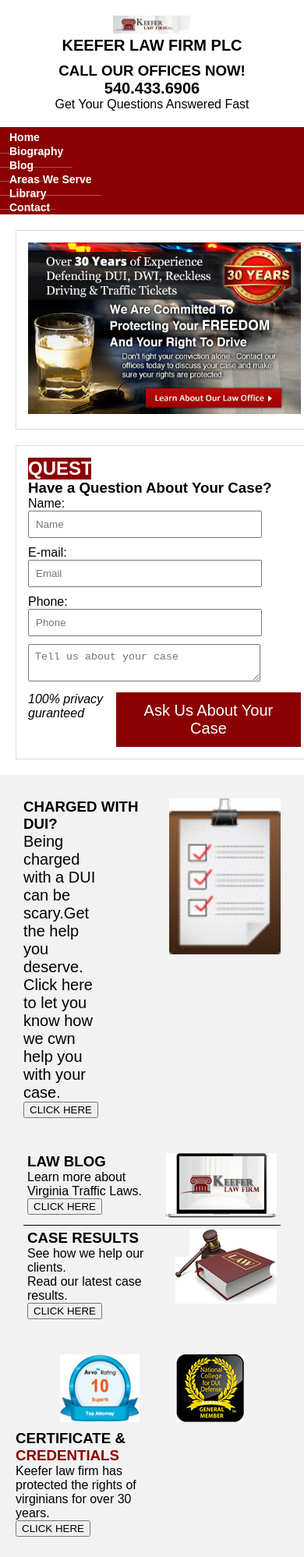
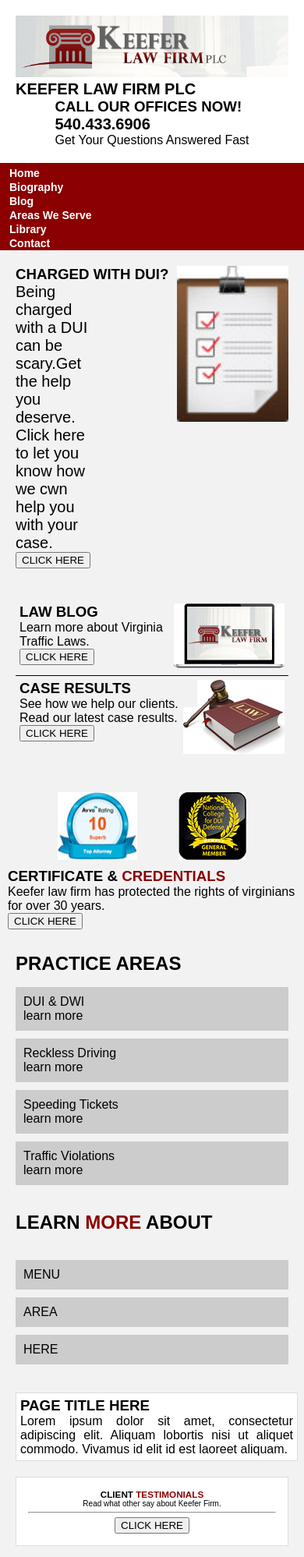
Before and after one commit to catchmusab-design/keefer, a plain HTML site: page index.html in a window 390 px wide. Shown: the top 1997 px of the page at 78% size. Drawn offline with Linux system fonts and the light colour scheme.

Commit message:
setting media queries

```diff
--- a/css/style.css
+++ b/css/style.css
@@ -292,44 +292,7 @@
     text-align: center;
     color: white;
 }
-@media (max-width: 990px) {
-
-    .top-header {
-        flex-direction: column;
-        text-align: center;
-        gap: 10px;
-    }
-
-    .hero {
-        flex-direction: column;
-    }
-
-    .hero-left,
-    .hero-right {
-        width: 100%;
-    }
-
-    .three-boxes {
-        flex-direction: column;
-    }
-
-    .content-section {
-        flex-direction: column;
-    }
-
-    .sidebar-left,
-    .sidebar-right {
-        width: 100%;
-    }
-    .main{
-        width: 100%;
-    }
-
-    .navbar li {
-        justify-content: center;
-    }
-}
-@media (max-width: 768px) {
+@media (max-width: 786px) {
 
     .navbar a {
         padding: 10px;
@@ -353,20 +316,25 @@
     }
 }
 @media (max-width: 480px) {
+    .top-header{
+        display: flex;
+        flex-direction: column;
+    }
     .logo-section img{
-        width: 100px;
+        width: 100%;
+        padding: 0;
     }
 
     .navbar ul {
         flex-direction: column;
         padding: 0;
+        width: 100%;
     }
 
     .navbar a {
         width: 100%;
         text-align: center;
         padding: 12px;
-        border-bottom: 1px solid rgba(255,255,255,0.3);
     }
 
     .top-header h1 {
@@ -375,7 +343,7 @@
 
     .hero-left,
     .hero-right {
-        padding: 15px;
+        width: 100%;
     }
 
     .hero-right form input,
@@ -384,16 +352,52 @@
     }
 
     .hero button {
+
         width: 100%;
         padding: 12px;
     }
 
-    .three-boxes .box {
+    .three-boxes{
+         display: flex;
+        flex-direction: column;
         padding: 10px;
+
+    }
+    .right-bottom{
+        width: 100%;
+    }
+    .content-section{
+        display: flex;
+        flex-direction: column;
+    }
+    .sidebar-left{
+        width: 100%;
+        height: auto;
+    }
+    .main-content{
+        width: 100%;
+        height: auto;
+        text-align: justify;
+    }
+    .side-logo{
+        display: flex;
+        align-items: center;
+    }
+    .social-icons{
+        text-align: center;
     }
 
-    .sidebar-left li {
+    /* .sidebar-left li {
         padding: 8px;
+        height: auto;
+        width: auto;
+    }
+    .sidebar-left h2 p{
+        font-size: 10px;
+    } */
+    .sidebar-right{
+        font-size: 10px;
+        width: 100%;
     }
 
     .footer {
--- a/index.html
+++ b/index.html
@@ -5,6 +5,7 @@
     <meta name="viewport" content="width=device-width, initial-scale=1.0" />
     <title>Keefer Law Firm</title>
     <link rel="stylesheet" href="css/style.css" />
+    <meta name="viewport" content="width=device-width initial-scale=1.0">
   </head>
   <body>
     <header class="top-header">
@@ -28,7 +29,7 @@
         <li><a href="#">Contact</a></li>
       </ul>
     </nav>
-    <section class="hero">
+    <!-- <section class="hero">
       <div class="hero-left">
         <img
           src="/assects/images/gurantee_banner.gif"
@@ -55,7 +56,7 @@
           </div>
         </form>
       </div>
-    </section>
+    </section> -->
     <section class="three-boxes">
       <div class="box-left">
         <div class="left">
```
